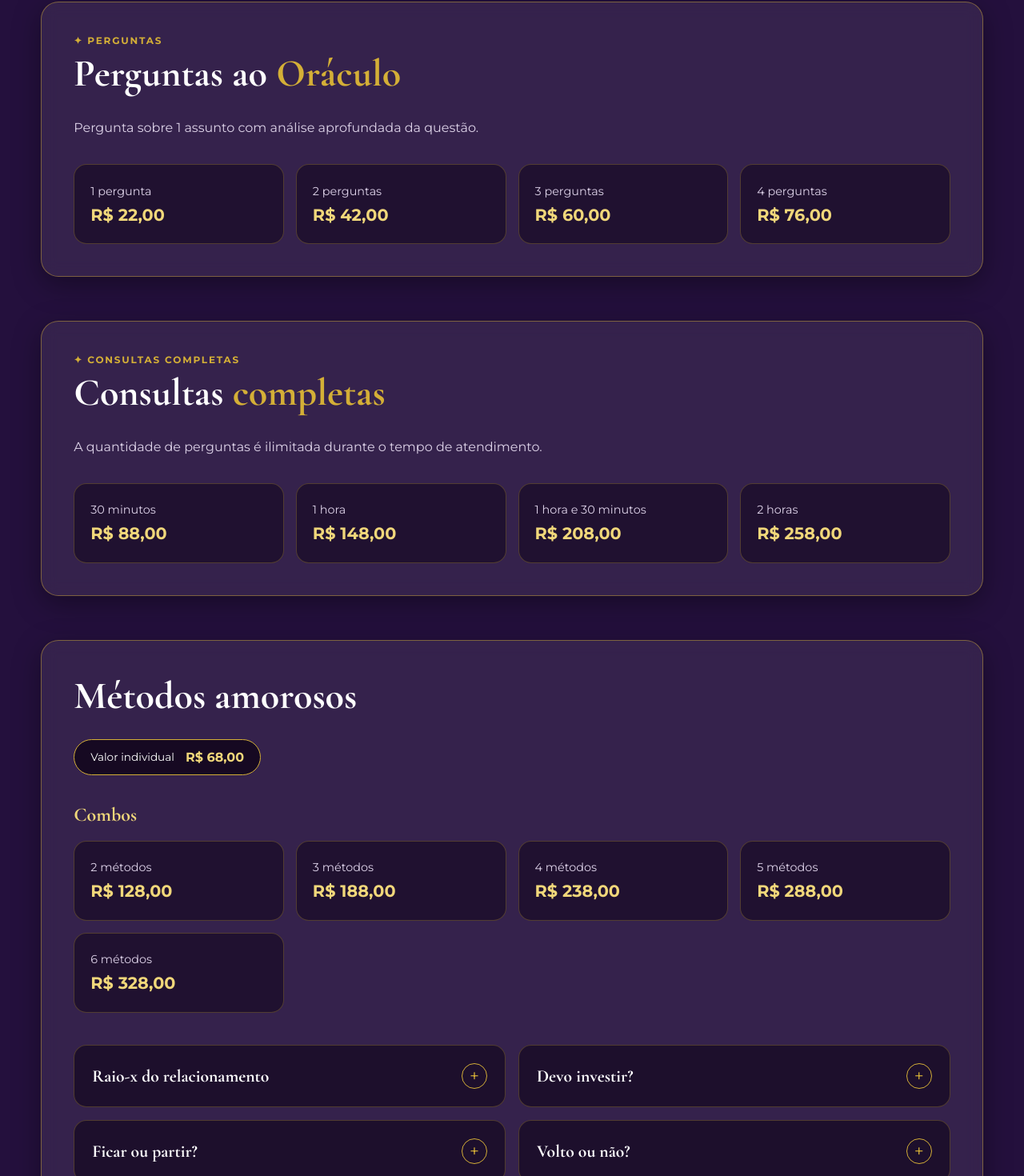
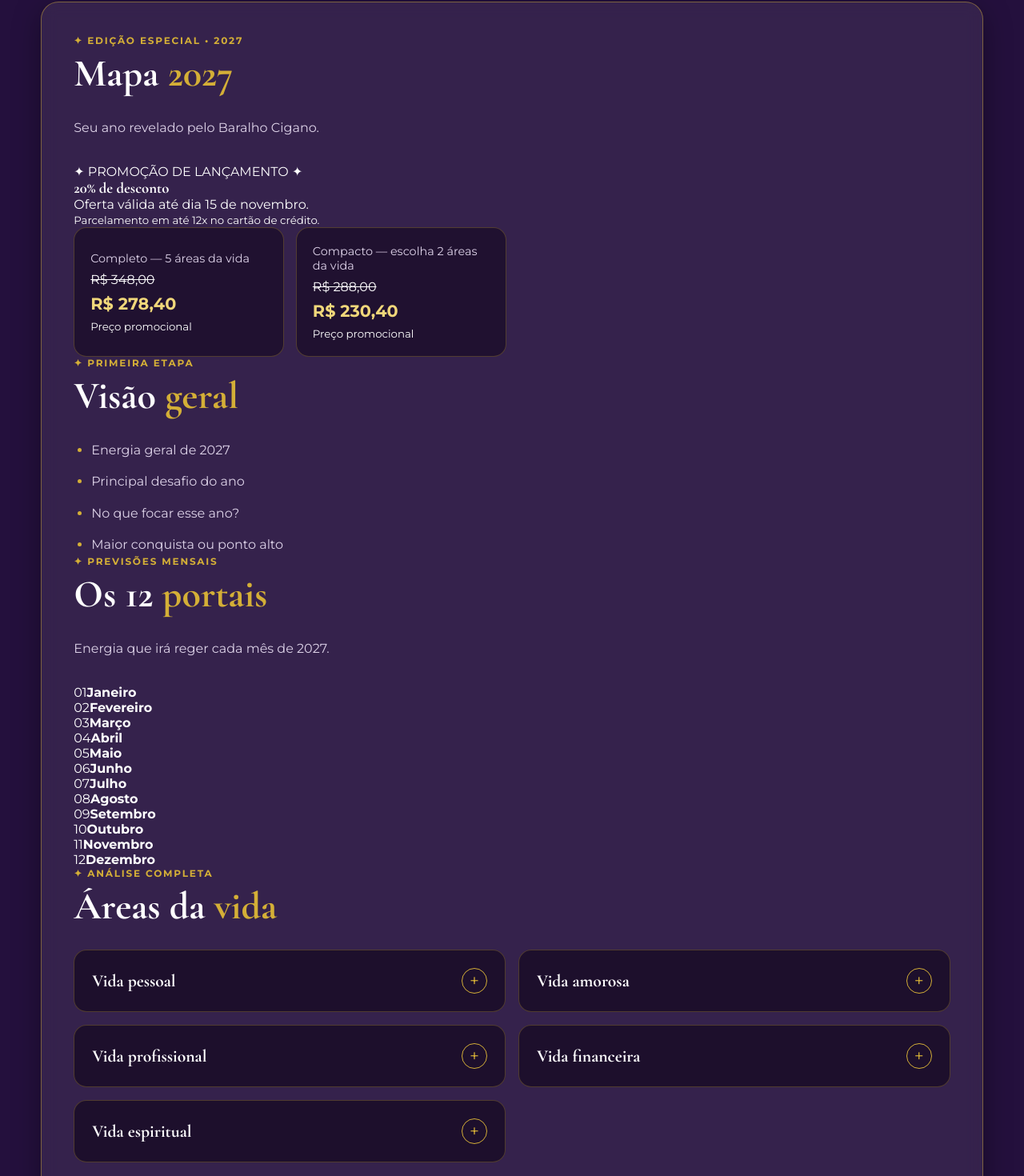
Before and after one commit to SkYantS28/site_ellecartomante, a React (Vite) app: page /#/catalogo in a window 1280 px wide. Shown: the part 2017-3487 px from the top of the page at 80% size. Built offline with nearby package versions, Linux system fonts and the light colour scheme.

Commit message:
Add 'Mapa 2027' section to Catalogo
Added a new section for 'Mapa 2027' with promotional details and insights.

```diff
--- a/src/pages/Catalogo.jsx
+++ b/src/pages/Catalogo.jsx
@@ -1,4 +1,3 @@
-
 import {
   perguntas,
   consultasCompletas,
@@ -14,6 +13,7 @@ import {
   indicacao,
   politica,
   taxaEmergencial,
+  mapa2027,
 } from "../data/catalogo";
 
 import CatalogNavigation from "../components/CatalogNavigation";
@@ -144,6 +144,7 @@ export default function Catalogo() {
 
       <br></br>
       <br></br>
+
       {/* PROGRAMA DE FIDELIDADE */}
 
       <section className="fidelity" id="fidelidade">
@@ -213,6 +214,140 @@ export default function Catalogo() {
           te garante <strong>1 pergunta gratuita</strong> ou{" "}
           <strong>20% de desconto</strong> em algum método ou análise.
         </p>
+      </section>
+
+
+      {/* MAPA 2027 */}
+
+      <section
+        className="catalog-section featured-section"
+        id="mapa-2027"
+      >
+        <SectionTitle
+          eyebrow="EDIÇÃO ESPECIAL • 2027"
+          title="Mapa"
+          highlight="2027"
+        />
+
+        <p className="section-description">
+          {mapa2027.descricao}
+        </p>
+
+        <div className="mapa2027-promotion">
+          <span>✦ PROMOÇÃO DE LANÇAMENTO ✦</span>
+
+          <h3>
+            {mapa2027.promocao.desconto}% de desconto
+          </h3>
+
+          <p>
+            Oferta válida até dia {mapa2027.promocao.validade}.
+          </p>
+
+          <small>
+            Parcelamento em até 12x no cartão de crédito.
+          </small>
+        </div>
+
+        <div className="prices">
+          {mapa2027.precos.map((item) => (
+            <div
+              className="price-card mapa2027-price-card"
+              key={item.nome}
+            >
+              <span>{item.nome}</span>
+
+              <del>
+                {formatPrice(item.original)}
+              </del>
+
+              <strong>
+                {formatPrice(item.promocional)}
+              </strong>
+
+              <small>
+                Preço promocional
+              </small>
+            </div>
+          ))}
+        </div>
+
+        <div className="mapa2027-content">
+
+          {/* VISÃO GERAL */}
+
+          <div className="mapa2027-block">
+            <SectionTitle
+              eyebrow="PRIMEIRA ETAPA"
+              title="Visão"
+              highlight="geral"
+            />
+
+            <ul className="info-list">
+              {mapa2027.visaoGeral.map((item) => (
+                <li key={item}>
+                  {item}
+                </li>
+              ))}
+            </ul>
+          </div>
+
+
+          {/* OS 12 PORTAIS */}
+
+          <div className="mapa2027-block">
+            <SectionTitle
+              eyebrow="PREVISÕES MENSAIS"
+              title="Os 12"
+              highlight="portais"
+            />
+
+            <p className="section-description">
+              Energia que irá reger cada mês de 2027.
+            </p>
+
+            <div className="mapa2027-months">
+              {mapa2027.portais.map((mes, index) => (
+                <div
+                  className="mapa2027-month"
+                  key={mes}
+                >
+                  <span>
+                    {String(index + 1).padStart(2, "0")}
+                  </span>
+
+                  <strong>
+                    {mes}
+                  </strong>
+                </div>
+              ))}
+            </div>
+          </div>
+
+
+          {/* ÁREAS DA VIDA */}
+
+          <div className="mapa2027-block">
+            <SectionTitle
+              eyebrow="ANÁLISE COMPLETA"
+              title="Áreas da"
+              highlight="vida"
+            />
+
+            <div className="method-grid">
+              {mapa2027.areas.map((area) => (
+                <MethodCard
+                  key={area.nome}
+                  method={{
+                    nome: area.nome,
+                    itens: area.itens,
+                  }}
+                />
+              ))}
+            </div>
+          </div>
+
+        </div>
       </section>
 
 
```
